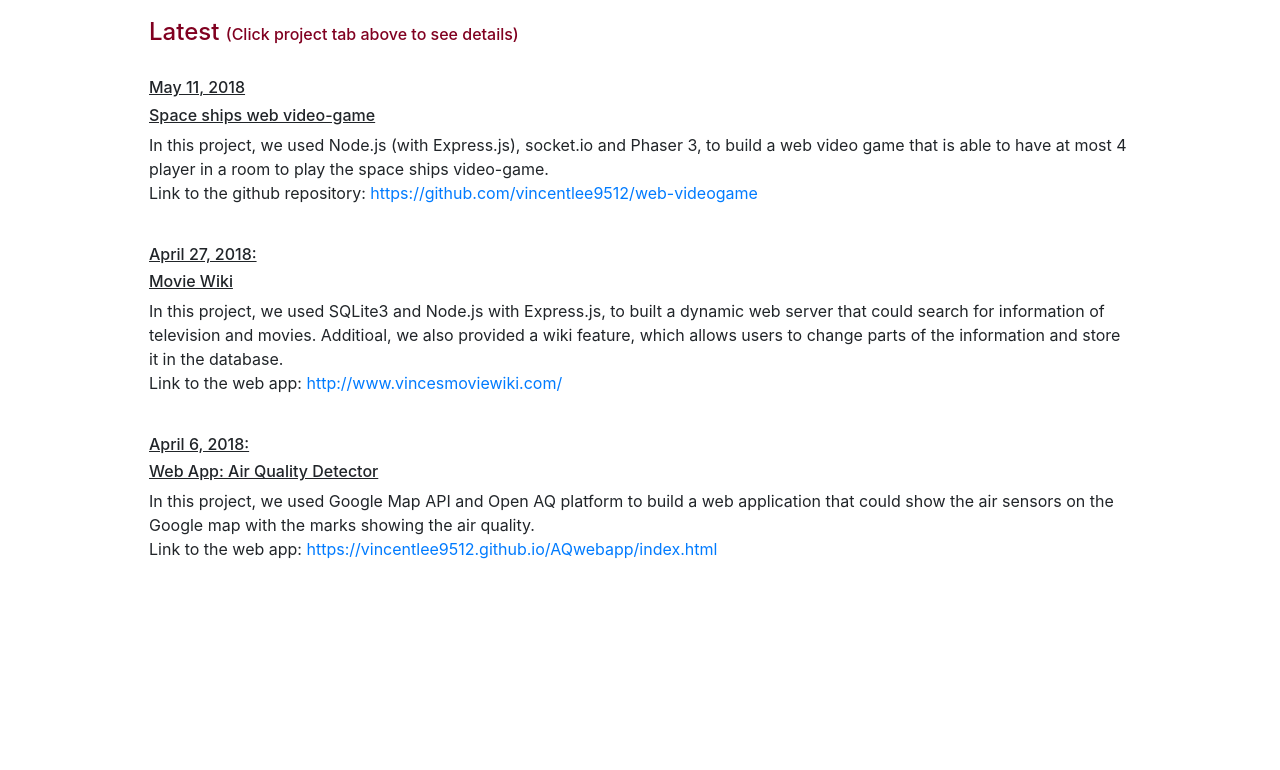
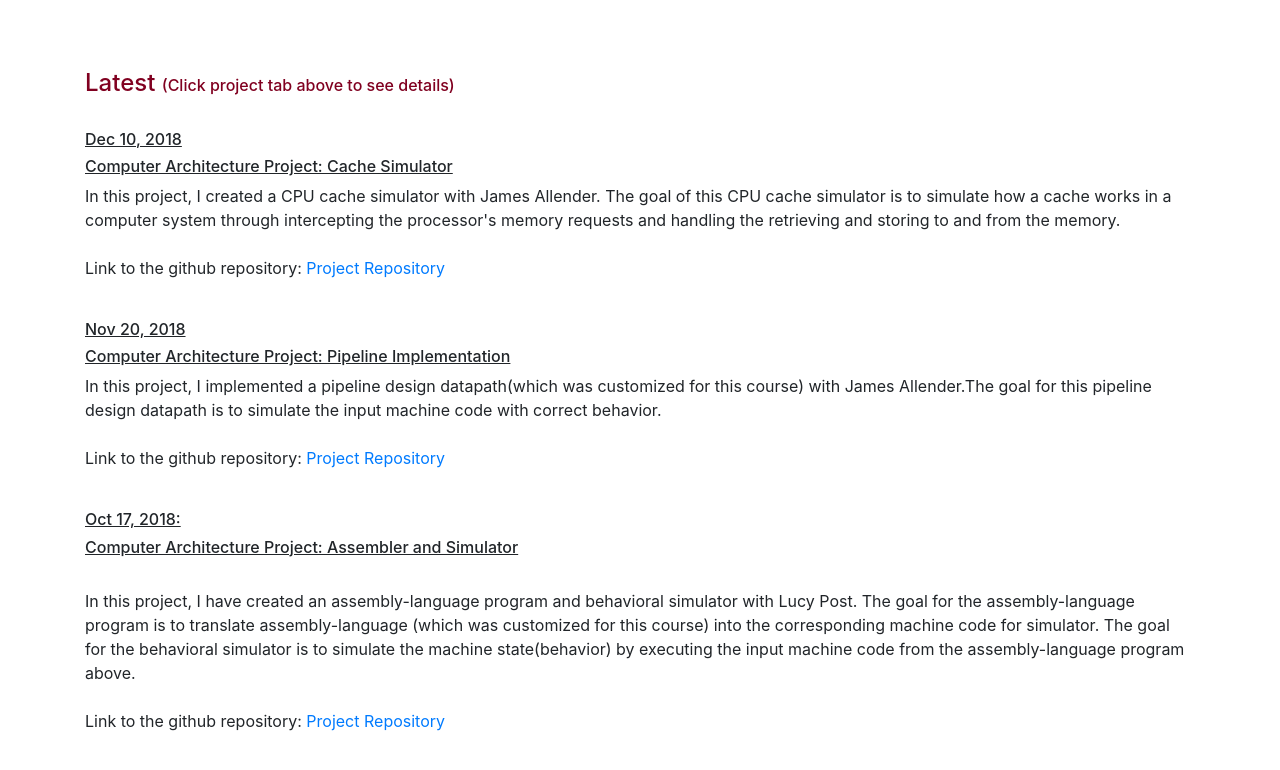
Before and after one commit to vincentlee9512/vincentlee9512.github.io, a plain HTML site: page index_en.html in a window 1280 px wide. Shown: the part 632-1402 px from the top of the page. Before the commit the page ends 1305 px from the top, so only its background shows below. Drawn offline with Linux system fonts and the light colour scheme.

Commit message:
home page update.

```diff
--- a/css/style.css
+++ b/css/style.css
@@ -3,7 +3,8 @@ html{
 }
 
 #content{
-  padding: 4rem;
+  padding-top: 4rem;
+  padding-bottom: 4rem;
 }
 
 h6{
--- a/index_en.html
+++ b/index_en.html
@@ -43,7 +43,7 @@
           <p>
             I am a computer science (BS) student in University of St. Thomas (MN).<br/><br/>
             As a computer science student, my interests include web development server-side design, data structure, object-oriented programming, and algorithm. <br/><br/>
-            I currently study Web Development, Information Security, and Artificial Intelligence & Robotics.
+
           </p>
         </div>
       </div>
@@ -58,32 +58,39 @@
         </h4>
         <br/>
 
-        <h6>May 11, 2018</h6>
-        <h6>Space ships web video-game</h6>
+        <h6>Dec 10, 2018</h6>
+        <h6>Computer Architecture Project: Cache Simulator</h6>
         <p>
-          In this project, we used Node.js (with Express.js), socket.io and Phaser 3, to build a web video game that is able to have at most 4 player in a room to play the space ships video-game.
-          <br/>
+          In this project, I created a CPU cache simulator with James Allender.
+          The goal of this CPU cache simulator is to simulate how a cache works in a computer system through intercepting the processor's memory requests and handling the retrieving and storing to and from the memory.
+          <br/><br/>
           Link to the github repository:
-          <a href="https://github.com/vincentlee9512/web-videogame" target="_blank" > https://github.com/vincentlee9512/web-videogame</a>
+          <a href="https://github.com/jamesallender/cisc340_project4" target="_blank ">Project Repository</a>
         </p>
 
         <br/>
 
-        <h6>April 27, 2018: </h6>
-        <h6>Movie Wiki</h6>
+        <h6>Nov 20, 2018</h6>
+        <h6>Computer Architecture Project: Pipeline Implementation</h6>
         <p>
-          In this project, we used SQLite3 and Node.js with Express.js, to built a dynamic web server that could search for information of television and movies. Additioal, we also provided a wiki feature, which allows users to change parts of the information and store it in the database.
-          <br/>
-          Link to the web app: <a href="http://www.vincesmoviewiki.com/" target="_blank">http://www.vincesmoviewiki.com/</a>
+          In this project, I implemented a pipeline design datapath(which was customized for this course) with James Allender.The goal for this pipeline design datapath is to simulate the input machine code with correct behavior.
+          <br/><br/>
+          Link to the github repository:
+          <a href="https://github.com/jamesallender/CISC340Project3" target="_blank ">Project Repository</a>
         </p>
 
         <br/>
-        <h6>April 6, 2018: </h6>
-        <h6>Web App: Air Quality Detector</h6>
+        <h6>Oct 17, 2018:</h6>
+        <h6>Computer Architecture Project: Assembler and Simulator</h6>
         <p>
-          In this project, we used Google Map API and Open AQ platform to build a web application that could show the air sensors on the Google map with the marks showing the air quality.
           <br/>
-          Link to the web app: <a href="https://vincentlee9512.github.io/AQwebapp/index.html" target="_blank">https://vincentlee9512.github.io/AQwebapp/index.html</a>
+          In this project, I have created an assembly-language program and behavioral simulator with Lucy Post.
+          The goal for the assembly-language program is to translate assembly-language
+          (which was customized for this course) into the corresponding machine code for simulator.
+          The goal for the behavioral simulator is to simulate the machine state(behavior) by executing the input machine code from the assembly-language program above.
+          <br/><br/>
+          Link to the github repository:
+          <a href="https://github.com/vincentlee9512/CISC340-Project-1" target="_blank ">Project Repository</a>
         </p>
 
       </div>
```
